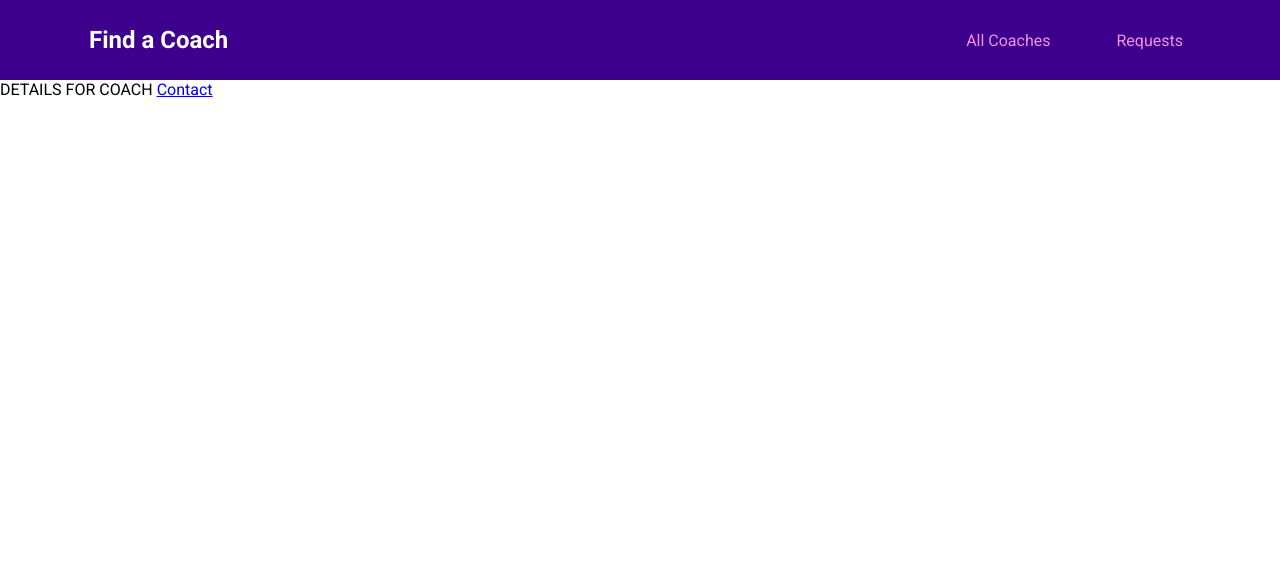
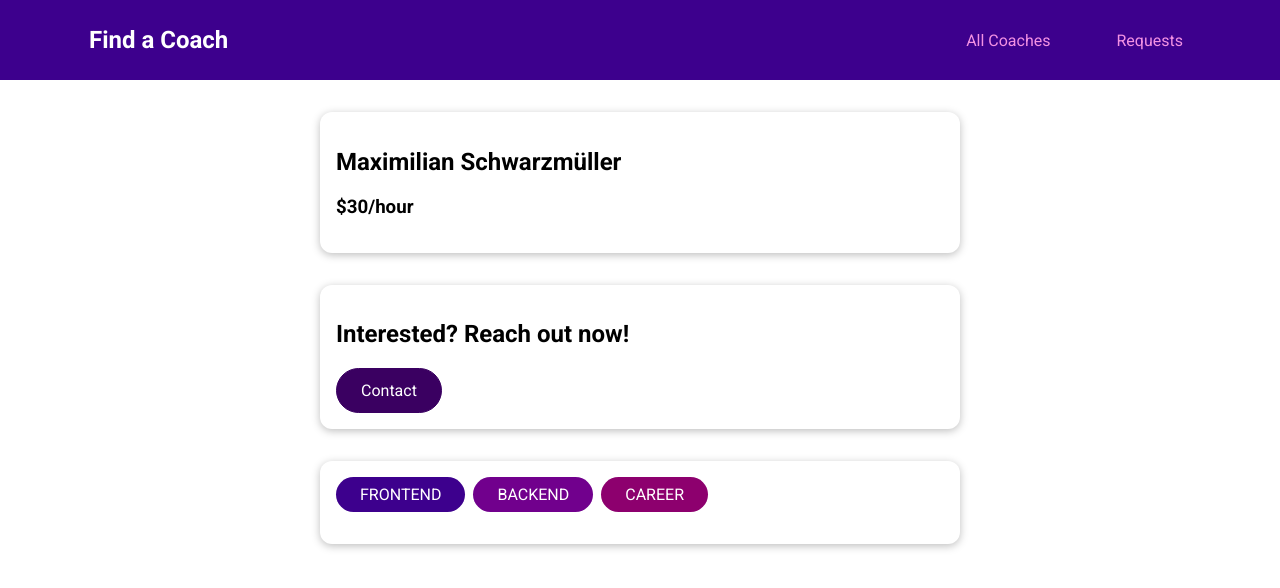
Before and after one commit to Xobaib/coach-finder-compositionAPI, a Vue app: page /coaches/c1 in a window 1280 px wide. Shown: the top 588 px of the page. Built offline with nearby package versions, Linux system fonts and the light colour scheme.

Commit message:
12 Building the Coach Detail Component

```diff
--- a/src/components/layout/TheHeader.vue
+++ b/src/components/layout/TheHeader.vue
@@ -1,4 +1,6 @@
+<script setup>
 import { RouterLink } from 'vue-router';
+</script>
 <template>
   <header>
     <nav>
--- a/src/pages/coaches/CoachDetail.vue
+++ b/src/pages/coaches/CoachDetail.vue
@@ -1,5 +1,62 @@
+<script setup>
+import { defineProps, ref, onBeforeMount, computed } from 'vue';
+import { useStore } from 'vuex';
+import { useRoute } from 'vue-router';
+
+const props = defineProps(['id']);
+const store = useStore();
+const route = useRoute();
+
+const selectedCoach = ref(null);
+
+onBeforeMount(() => {
+  selectedCoach.value = store.getters['coaches/coaches'].find(
+    (coach) => coach.id === props.id
+  );
+});
+
+const fullName = computed(() => {
+  return selectedCoach.value.firstName + ' ' + selectedCoach.value.lastName;
+});
+
+const contactLink = computed(() => {
+  return route.path + '/contact';
+});
+
+const rate = computed(() => {
+  return selectedCoach.value.hourlyRate;
+});
+
+const areas = computed(() => {
+  return selectedCoach.value.areas;
+});
+</script>
+
 <template>
-  DETAILS FOR COACH
-  <router-view></router-view>
-  <RouterLink to="/coaches/c1/contact">Contact</RouterLink>
+  <section>
+    <BaseCard>
+      <h2>{{ fullName }}</h2>
+      <h3>${{ rate }}/hour</h3>
+    </BaseCard>
+  </section>
+  <section>
+    <BaseCard>
+      <header>
+        <h2>Interested? Reach out now!</h2>
+        <BaseButton link :to="contactLink">Contact</BaseButton>
+      </header>
+      <RouterView></RouterView>
+    </BaseCard>
+  </section>
+  <section>
+    <BaseCard>
+      <BaseBadge
+        v-for="area in areas"
+        :key="area"
+        :title="area"
+        :type="area"
+      ></BaseBadge>
+      <p>{{ description }}</p>
+    </BaseCard>
+  </section>
 </template>
--- a/src/router.js
+++ b/src/router.js
@@ -15,6 +15,7 @@ const router = createRouter({
     {
       path: '/coaches/:id',
       component: CoachDetail,
+      props: true,
       children: [
         { path: 'contact', component: ContactCoach }, ///coaches/c1/contact
       ],
```
